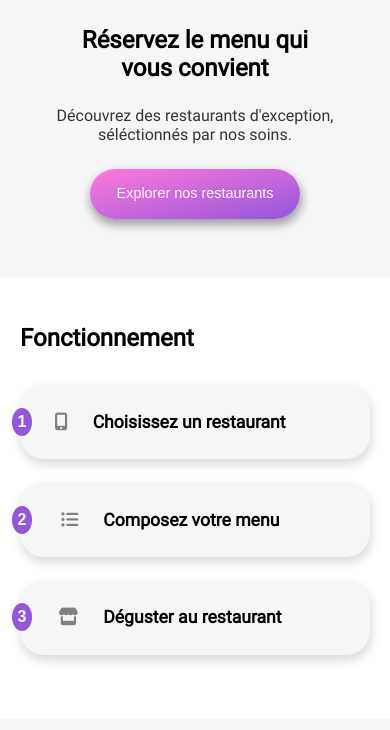
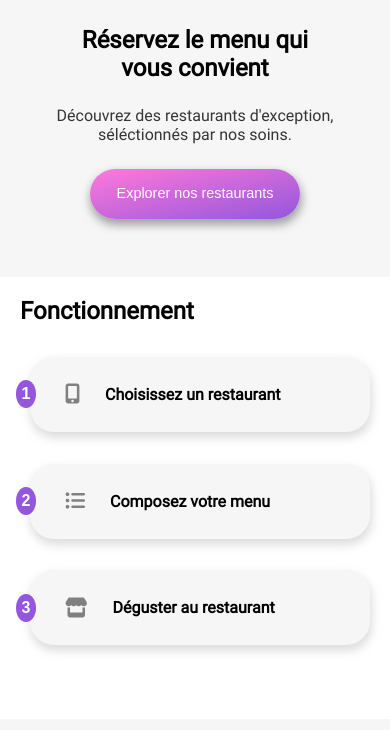
Before and after one commit to Zkine/Ohmyfood, a website: page index.html in a window 390 px wide. Shown: the part 114-844 px from the top of the page. Drawn offline with Linux system fonts and the light colour scheme.

```diff
--- a/index.html
+++ b/index.html
@@ -40,24 +40,28 @@
         <section>
             <form method="post" action="traitement.php">
                 <p class="recherche">
-                    <input type="search" class="recherche__placeholder" name="rechercher" placeholder="Paris, Belleville" />
+                    <input type="search" class="recherche__placeholder" name="rechercher"
+                        placeholder="Paris, Belleville" />
                 </p>
             </form>
         </section>
         <section>
             <article class="contenaire_reservation">
                 <p class="contenaire_reservation__para">Réservez le menu qui vous convient</p>
-                <p class="contenaire_reservation__para__secon">Découvrez des restaurants d'exception, séléctionnés par nos soins.</p>
+                <p class="contenaire_reservation__para__secon">Découvrez des restaurants d'exception, séléctionnés par
+                    nos soins.</p>
                 <div class="contenaire_reservation__para__secon__btn">
                     Explorer nos restaurants
                 </div>
             </article>
         </section>
         <section class="filtre">
-            <p class="filtre__para">Fonctionnement</p>
-            <div class="filtre__para__cadre_filtre"><span class="filtre__para__cadre_filtre__numero">1</span><i class="fa-solid fa-mobile-screen-button"></i><p>Choisissez un restaurant</p></div>
-            <div class="filtre__para__cadre_filtre"><span class="filtre__para__cadre_filtre__numero">2</span><i class="fa-solid fa-list-ul"></i><p>Composez votre menu</p></div>
-            <div class="filtre__para__cadre_filtre"><span class="filtre__para__cadre_filtre__numero">3</span><i class="fa-solid fa-store"></i><p>Déguster au restaurant</p></div>
+            <p class="filtre__titre">Fonctionnement</p>
+            <div class="cadre">
+                <div class="cadre__filtre"><span class="cadre__filtre__numero">1</span><i class="fa-solid fa-mobile-screen-button"></i><p>Choisissez un restaurant</p></div>
+                <div class="cadre__filtre"><span class="cadre__filtre__numero">2</span><i class="fa-solid fa-list-ul"></i><p>Composez votre menu</p></div>
+                <div class="cadre__filtre"><span class="cadre__filtre__numero">3</span><i class="fa-solid fa-store"></i><p>Déguster au restaurant</p></div>
+            </div>
         </section>
         <section class="contenaire_restaurant">
             <p class="contenaire_restaurant__titre">Restaurants</p>
@@ -74,14 +78,16 @@
                             Nouveau
                         </div>
                     </a>
-                    <input type="checkbox" name="coeur" id="checkbox--coeur1" class="article_restaurant__img__nom__lieu__checkbox"/>
-                    <label for="checkbox--coeur1" class="article_restaurant__img__nom__lieu__checkbox__label"><i class="fa-regular fa-heart"></i></label>
+                    <input type="checkbox" name="coeur" id="checkbox--coeur1"
+                        class="article_restaurant__img__nom__lieu__checkbox" />
+                    <label for="checkbox--coeur1" class="article_restaurant__img__nom__lieu__checkbox__label"><i
+                            class="fa-regular fa-heart"></i></label>
                 </article>
                 <article class="article_restaurant">
                     <a href="./la_note_enchantée.html">
                         <figure>
-                            <img src="images/restaurants/stil-u2Lp8tXIcjw-unsplash.jpg"
-                                alt="La note enchantée" class="article_restaurant__img" />
+                            <img src="images/restaurants/stil-u2Lp8tXIcjw-unsplash.jpg" alt="La note enchantée"
+                                class="article_restaurant__img" />
                             <figcaption class="article_restaurant__img__nom">La note enchantée</figcaption>
                         </figure>
                         <p class="article_restaurant__img__nom__lieu">Charonne</p>
@@ -89,20 +95,24 @@
                             Nouveau
                         </div>
                     </a>
-                    <input type="checkbox" name="coeur" id="checkbox--coeur2" class="article_restaurant__img__nom__lieu__checkbox"/>
-                    <label for="checkbox--coeur2" class="article_restaurant__img__nom__lieu__checkbox__label"><i class="fa-regular fa-heart"></i></label>
+                    <input type="checkbox" name="coeur" id="checkbox--coeur2"
+                        class="article_restaurant__img__nom__lieu__checkbox" />
+                    <label for="checkbox--coeur2" class="article_restaurant__img__nom__lieu__checkbox__label"><i
+                            class="fa-regular fa-heart"></i></label>
                 </article>
                 <article class="article_restaurant">
                     <a href="./a_la_Française.html">
                         <figure>
-                            <img src="images/restaurants/toa-heftiba-DQKerTsQwi0-unsplash.jpg"
-                                alt="À la Française" class="article_restaurant__img" />
+                            <img src="images/restaurants/toa-heftiba-DQKerTsQwi0-unsplash.jpg" alt="À la Française"
+                                class="article_restaurant__img" />
                             <figcaption class="article_restaurant__img__nom">À la Française</figcaption>
                         </figure>
                         <p class="article_restaurant__img__nom__lieu">Cité Rouge</p>
                     </a>
-                    <input type="checkbox" name="coeur" id="checkbox--coeur3" class="article_restaurant__img__nom__lieu__checkbox"/>
-                    <label for="checkbox--coeur3" class="article_restaurant__img__nom__lieu__checkbox__label"><i class="fa-regular fa-heart"></i></label>
+                    <input type="checkbox" name="coeur" id="checkbox--coeur3"
+                        class="article_restaurant__img__nom__lieu__checkbox" />
+                    <label for="checkbox--coeur3" class="article_restaurant__img__nom__lieu__checkbox__label"><i
+                            class="fa-regular fa-heart"></i></label>
                 </article>
                 <article class="article_restaurant">
                     <a href="./le_délice_des_sens.html">
@@ -113,8 +123,10 @@
                         </figure>
                         <p class="article_restaurant__img__nom__lieu">Folie-Méricourt</p>
                     </a>
-                    <input type="checkbox" name="coeur" id="checkbox--coeur4" class="article_restaurant__img__nom__lieu__checkbox"/>
-                    <label for="checkbox--coeur4" class="article_restaurant__img__nom__lieu__checkbox__label"><i class="fa-regular fa-heart"></i></label>
+                    <input type="checkbox" name="coeur" id="checkbox--coeur4"
+                        class="article_restaurant__img__nom__lieu__checkbox" />
+                    <label for="checkbox--coeur4" class="article_restaurant__img__nom__lieu__checkbox__label"><i
+                            class="fa-regular fa-heart"></i></label>
                 </article>
             </div>
         </section>
@@ -122,9 +134,11 @@
     <footer>
         <section class="pied_de_page">
             <h1 class="pied_de_page__titre">ohmyfood</h1>
-            <p  class="pied_de_page__titre__para">
-                <a href="#" class="pied_de_page__titre__para__lien"><i class="fa-solid fa-utensils"></i>Proposer une restaurant</a>
-                <a href="#" class="pied_de_page__titre__para__lien"><i class="fa-solid fa-handshake-angle"></i>Devenir partenaire</a>
+            <p class="pied_de_page__titre__para">
+                <a href="#" class="pied_de_page__titre__para__lien"><i class="fa-solid fa-utensils"></i>Proposer une
+                    restaurant</a>
+                <a href="#" class="pied_de_page__titre__para__lien"><i class="fa-solid fa-handshake-angle"></i>Devenir
+                    partenaire</a>
                 <a href="#" class="pied_de_page__titre__para__lien">Mentions légales</a>
                 <a href="mailto:contact.ohmyfood@aol.fr" class="pied_de_page__titre__para__lien">Contact</a>
             </p>
--- a/scss/layouts/_footer.scss
+++ b/scss/layouts/_footer.scss
@@ -6,7 +6,6 @@
     background-color: #353535;
     color: $blanc;
     padding-bottom: 30px;
-    height: 200px;
     &__titre {
         font-size: 1.2rem;
         font-weight: 100;
--- a/scss/pages/_accueil.scss
+++ b/scss/pages/_accueil.scss
@@ -5,7 +5,6 @@
     width: 100%;
     height: 100%;
     font-size: 1.8rem;
-    font-weight: 900;
     background-color: $gris_claire;
     position: fixed;
     z-index: 2;
@@ -115,7 +114,6 @@
         text-align: center;
         background-color: $gris_fonce;
         border: none;
-        position: relative;
 
         &::placeholder {
             color: black;
@@ -165,41 +163,51 @@
 
 .filtre {
     display: flex;
-    justify-content: space-between;
-    flex-flow: row wrap;
+    flex-flow: column nowrap;
     width: 100%;
-    height: 300px;
-    padding: 0 90px;
+    padding: 0 70px;
+    height: 250px;
+    margin-bottom: 42px;
     position: relative;
 
-    &__para {
+    &__titre {
         cursor: default;
         font-size: 1.5rem;
         font-weight: 900;
-        margin-bottom: 10px;
+        margin: 20px  0 0px 20px;
+    }
+}
+
+.cadre {
+    display: flex;
+    flex-flow: row wrap;
+    justify-content: space-between;
+    padding: 0 40px;
+    margin: auto;
     width: 100%;
 
-        &__cadre_filtre {
+    &__filtre {
         display: flex;
         flex-flow: row nowrap;
+        align-items: center;
         justify-content: center;
-            align-items: center;
         background-color: $gris_claire;
         cursor: pointer;
         border-radius: 1.5rem;
-            font-size: 1.1rem;
+        font-size: 1rem;
         width: 350px;
         height: 75px;
         padding-right: 100px;
         white-space: pre;
         font-weight: 600;
         box-shadow: 1px 5px 10px 1px rgba(158, 158, 158, 0.35);
-            margin-right: 30px;
+        margin: 15px 15px 15px 0;
 
         & > .fa-solid {
             margin-left: 50px;
             margin-right: 25px;
             color: gray;
+            font-size: 20px;
         }
 
 
@@ -216,16 +224,15 @@
             text-align: center;
             background-color: $violet;
             border-radius: 30%;
-                color: #fcfcfc;
+            color: $blanc;
             font-size: 1rem;
             padding: 5px 5px;
-                align-self: center;
             position: absolute;
-                margin-right: 250px;
+            margin-right: 230px;
         }
     }
 }
-}
+
 
 .contenaire_restaurant {
     display: flex;
@@ -341,22 +348,37 @@
 @media screen and (max-width: 991px) {
 
     .filtre {
+        height: 400px;
+        margin-bottom: 42px;
+        flex-flow: column nowrap;
+        padding: 0;
+        &__titre {
+            margin-left: 200px;
+        }
+    }
+
+    .cadre {
+        flex-flow: column nowrap;
         justify-content: space-evenly;
-        height: 400px;
+        margin: 0;
+        height: 100%;
+        padding: 0;
+        position: none;
         padding: 0 200px 0 200px;
-        margin-bottom: 42px;
-
-        &__para {
-            &__cadre_filtre {
+        &__filtre {
+            justify-content: start;
             width: 100%;
             padding-right: 50px;
+            margin: 0;
+
+            & > .fa-solid {
+                margin-left: 35px;
+            }
 
             &__numero {
                 width: 20px;
                 border-radius: 50%;
                 left: 192px;
-                    top: auto;
-                }
             }
         }
     }
@@ -374,19 +396,24 @@
 @media screen and (max-width: 767px) {
 
     .filtre {
+
+        &__titre {
+            margin-left: 20px;
+        }
+    }
+
+    .cadre {
         flex-flow: column nowrap;
+        padding: 0 20px 0 30px;
         width: 100%;
-        padding: 0 20px 0 20px;
 
-        &__para {
-            &__cadre_filtre {
+        &__filtre {
             width: 100%;
             max-width: 767px;
             padding-right: 100px;
 
             &__numero {
-                    left: 12px;
-                }
+                left: 16px;
             }
         }
     }
```
Also changed, not shown: la_note_enchantée.html (+1 -1 lines), le_délice_des_sens.html (+1 -1 lines), scss/pages/_restaurant.scss (+30 -7 lines), scss/utils/_keyframes.scss (+22 -23 lines), css/style.css, 1 other file. Lines whose indentation alone changed are shown as unchanged.
